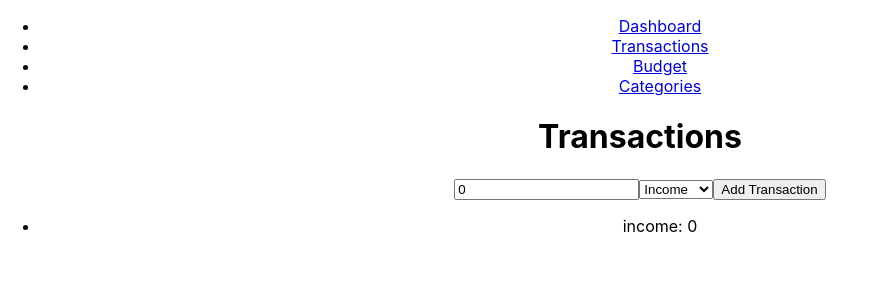
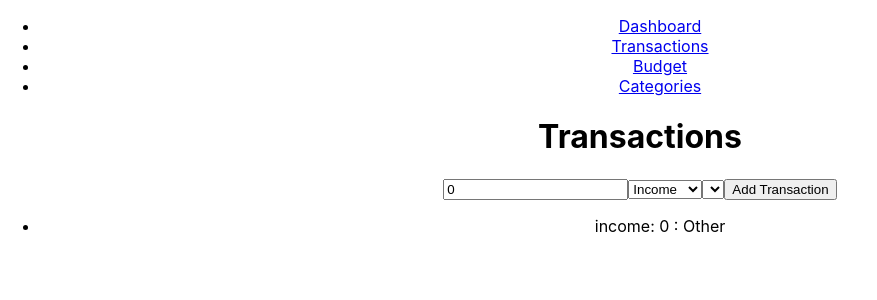
Before and after one commit to rla2892/budget-mate-app, a React (Create React App) app: page /transactions in a window 1280 px wide. Both pictures are taken after a click on the button "Add Transaction". Shown: the top 300 px of the page, without its empty margins (0-877 px from the left). Built offline with nearby package versions, Linux system fonts and the light colour scheme.

Commit message:
Use category field on transaction management

```diff
--- a/src/components/TransactionForm.tsx
+++ b/src/components/TransactionForm.tsx
@@ -1,13 +1,16 @@
 import React, { useState } from 'react'
-import { useDispatch } from 'react-redux'
+import { useDispatch, useSelector } from 'react-redux'
 import { addTransaction } from '../store/transactionsSlice'
 import { Transaction } from '../types/transaction'
 import { v4 as uuidv4 } from 'uuid'
+import { RootState } from '../store'
 
 const TransactionForm: React.FC = () => {
     const [amount, setAmount] = useState(0)
     const [type, setType] = useState<`income` | `expense`>(`income`)
+    const [category, setCategory] = useState(``)
     const dispatch = useDispatch()
+    const categories = useSelector((state: RootState) => state.categories.categories)
 
     const handleSubmit = (e: React.FormEvent) => {
         e.preventDefault()
@@ -15,7 +18,7 @@ const TransactionForm: React.FC = () => {
             id: uuidv4(),
             amount,
             type,
-            category: `Other`,
+            category: category || categories[0]?.name || `Other`,
             date: new Date().toISOString(),
         }
         dispatch(addTransaction(newTransaction))
@@ -34,6 +37,11 @@ const TransactionForm: React.FC = () => {
                 <option value="income">Income</option>
                 <option value="expense">Expense</option>
             </select>
+            <select value={category} onChange={(e) => setCategory(e.target.value || `Other`)}>
+                {categories.map((category) => (
+                    <option key={category.id} value={category.name}>{category.name}</option>
+                ))}
+            </select>
             <button type="submit">Add Transaction</button>
         </form>
     )
--- a/src/components/TransactionList.tsx
+++ b/src/components/TransactionList.tsx
@@ -9,7 +9,7 @@ const TransactionList: React.FC = () => {
         <ul>
             {transactions.map((transaction) => (
                 <li key={transaction.id}>
-                    {transaction.type}: {transaction.amount}
+                    {transaction.type}: {transaction.amount} : {transaction.category}
                 </li>
             ))}
         </ul>
```
